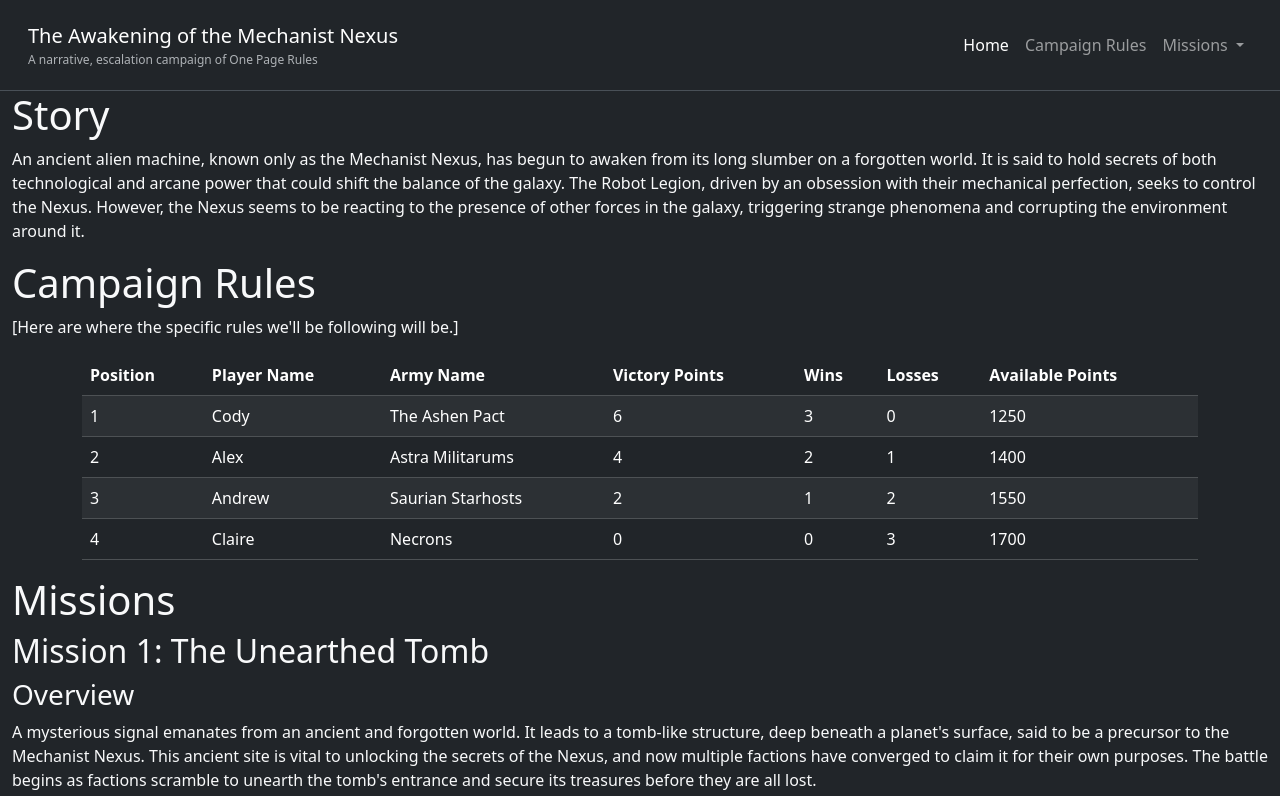
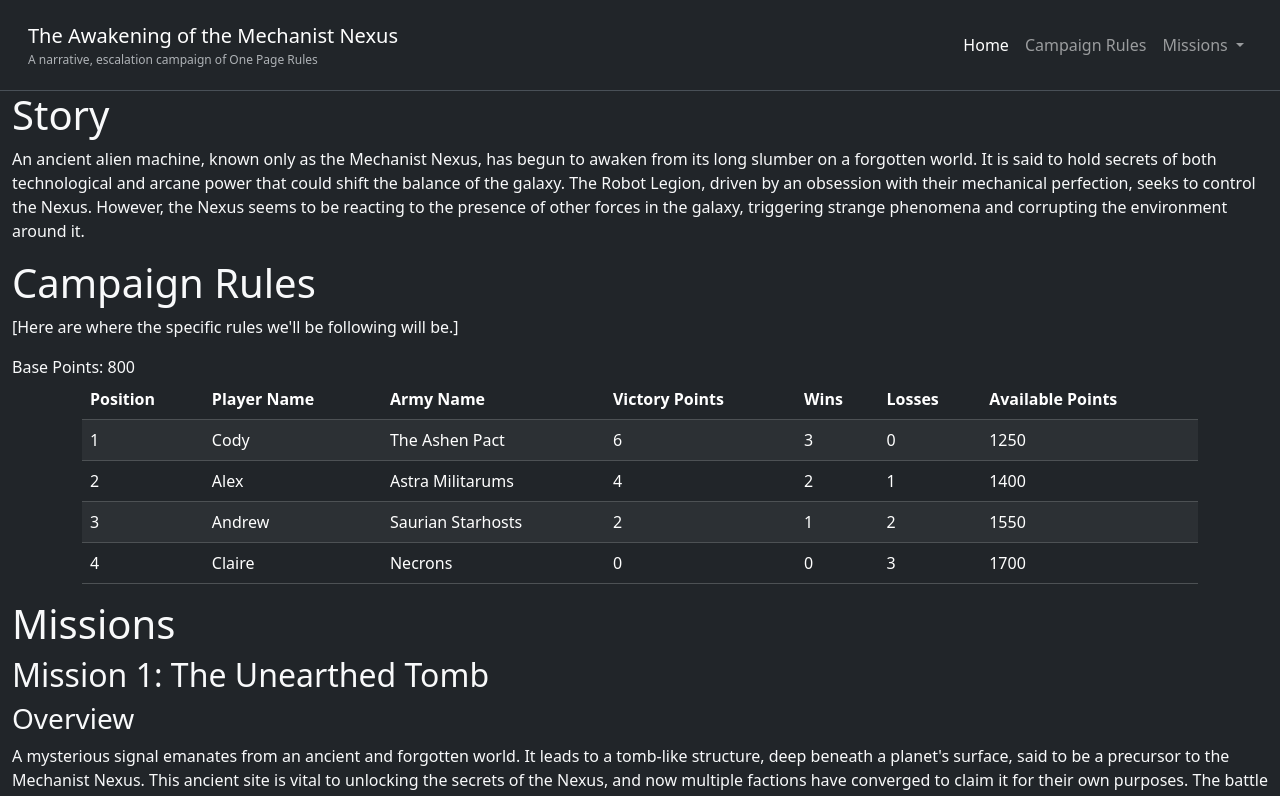
Before and after one commit to Majawat/narrative-opr, a plain HTML site: page index.html in a window 1280 px wide. Shown: the top 796 px of the page. Drawn offline with nearby package versions, Linux system fonts and the light colour scheme.

Commit message:
add basepoints to page

```diff
--- a/index.html
+++ b/index.html
@@ -85,6 +85,9 @@
 
       <a name="campaign-rules"><h1>Campaign Rules</h1></a>
       <p>[Here are where the specific rules we'll be following will be.]</p>
+      <div id="basePointsDisplay">
+        Base Points: <span id="basePointsValue"></span>
+      </div>
       <section id="leaderboard-section" class="container">
         <table
           id="leaderboard"
--- a/leaderboard.js
+++ b/leaderboard.js
@@ -2,6 +2,9 @@
 const basePoints = 800;
 
 function loadCSV() {
+  // Display base points on the page in <span id="basePointsValue">
+  document.getElementById("basePointsValue").textContent = basePoints;
+
   fetch("leaderboard.csv")
     .then((response) => response.text())
     .then((data) => {
```
